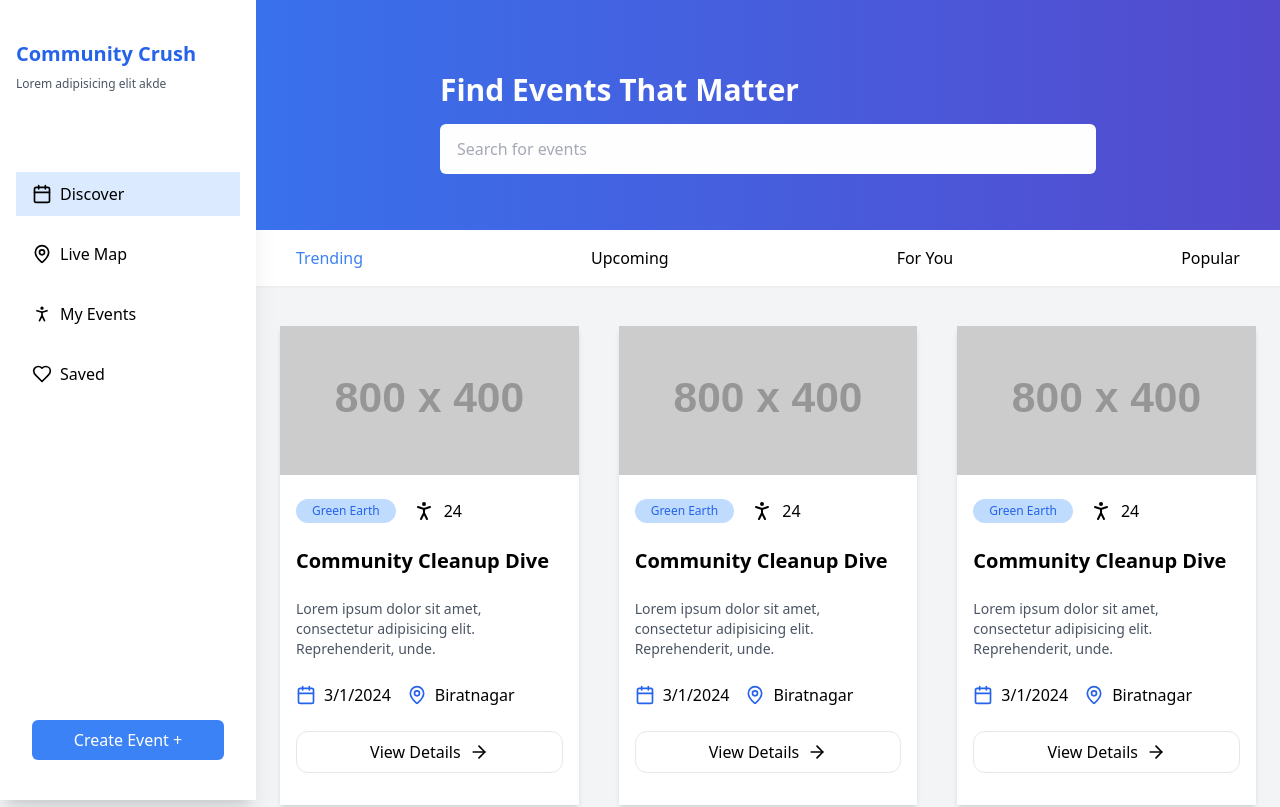
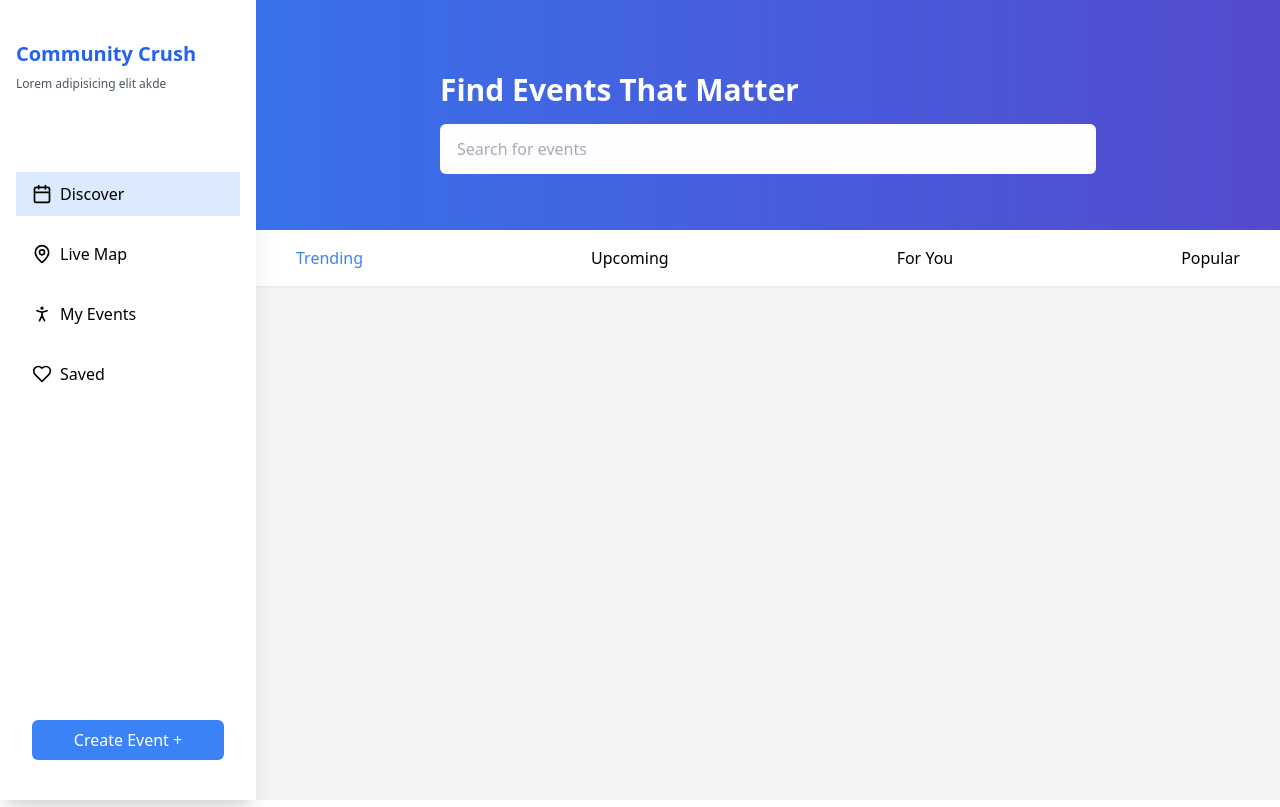
Before and after one commit to Aadithapa456/Community-Crush, a React (Vite) app: page /discover in a window 1280 px wide. Shown: the top 807 px of the page. Built offline with nearby package versions, Linux system fonts and the light colour scheme.

Commit message:
feat: implement localstorage

```diff
--- a/package.json
+++ b/package.json
@@ -21,7 +21,8 @@
     "react-hook-form": "^7.54.2",
     "react-router-dom": "^7.2.0",
     "tailwind-merge": "^3.0.2",
-    "tailwindcss-animate": "^1.0.7"
+    "tailwindcss-animate": "^1.0.7",
+    "uuid": "^11.1.0"
   },
   "devDependencies": {
     "@eslint/js": "^9.19.0",
--- /dev/null
+++ b/src/Helpers/LocalStorage.js
@@ -0,0 +1,11 @@
+
+export const saveEvent = (formData) => {
+    let currentEvents = getEvents();
+    localStorage.setItem('events', JSON.stringify([...currentEvents, formData]));
+}
+
+export const getEvents = () => {
+    if (!localStorage.getItem('events')) return [];
+
+    return JSON.parse(localStorage.getItem('events'));
+}
--- a/src/Pages/Home.jsx
+++ b/src/Pages/Home.jsx
@@ -1,11 +1,17 @@
-import React, {useState} from 'react';
+import React, {useEffect, useState} from 'react';
 import Header from "@/components/Header.jsx";
 import SearchSection from "@/components/SearchSection.jsx";
 import EventCard from "@/components/EventCard.jsx";
+import {getEvents} from "@/Helpers/LocalStorage.js";
 
 const tabItems = ["Trending", "Upcoming", "For You", "Popular"];
 const Home = () => {
     const [selectedTab, setSelectedTab] = useState("Trending");
+    const [eventData, setEventData] = useState([])
+    useEffect(() => {
+        const events = getEvents();
+        setEventData(events);
+    }, []);
     return (
         <>
             {/*<Header/>*/}
@@ -24,10 +30,10 @@ const Home = () => {
                     </ul>
                 </div>
                 <div className="card-container grid grid-cols-3 gap-x-10 gap-y-10 px-6 mt-10">
-                    <EventCard/>
-                    <EventCard/>
-                    <EventCard/>
-                    <EventCard/>
+                    {eventData ? eventData.map((item, index) => (
+
+                        <EventCard data={item} key={item.id}/>
+                    )) : null}
                 </div>
             </div>
         </>
--- a/src/components/EventCard.jsx
+++ b/src/components/EventCard.jsx
@@ -1,7 +1,7 @@
 import React from 'react';
 import {ArrowRightIcon, CalendarIcon, MapPin, PersonStandingIcon} from "lucide-react";
 
-const EventCard = () => {
+const EventCard = ({data}) => {
     return (
         <div className="event-card bg-white rounded-lg shadow-md">
             <div className="card-header">
@@ -18,19 +18,19 @@ const EventCard = () => {
                     </div>
                 </div>
                 <div className="card-title text-xl font-bold">
-                    Community Cleanup Dive
+                    {data.title}
                 </div>
                 <div className="card-description text-gray-600 text-sm">
-                    Lorem ipsum dolor sit amet, consectetur adipisicing elit. Reprehenderit, unde.
+                    {data.description}
                 </div>
                 <div className="card-details flex gap-4">
                     <div className="card-date flex gap-2 items-center">
                         <CalendarIcon size={20} className="text-blue-600"/>
-                        <span>3/1/2024</span>
+                        <span>{new Date(data.date).toLocaleDateString()}</span>
                     </div>
                     <div className="card-location flex gap-2 items-center">
                         <MapPin size={20} className="text-blue-600"/>
-                        <span>Biratnagar</span>
+                        <span>{data.location}</span>
                     </div>
                 </div>
             </div>
--- a/src/components/EventModal.jsx
+++ b/src/components/EventModal.jsx
@@ -2,14 +2,17 @@ import React, {useContext} from 'react';
 import {X} from "lucide-react";
 import {ModalContext} from "@/Context/ModalContext.jsx";
 import {useForm} from "react-hook-form";
-
+import {saveEvent} from "@/Helpers/LocalStorage.js";
+import {v4} from "uuid";
 
 const EventModal = () => {
     const {closeModal} = useContext(ModalContext);
     const {register, handleSubmit} = useForm();
-    const onSubmit = (e) => {
-        console.log(e)
+    const onSubmit = (data) => {
+        const eventWithId = {id: v4(), ...data}
+        saveEvent(eventWithId)
     }
+
     return (
         <div className="fixed inset-0 flex justify-center items-center bg-black bg-opacity-30 backdrop-blur">
             <div className="modal-container bg-white rounded-[8px] overflow-hidden">
@@ -22,7 +25,7 @@ const EventModal = () => {
                         <label htmlFor="title">Event title</label>
                         <input type="text" placeholder="Describe the event" id="title" name="title"
                                className="p-2 outline-0 border border-gray-300 rounded-[6px]"
-                               {...register('title')}
+                               {...register('title', {required: true})}
                         />
                     </div>
                     <div className="form-group flex flex-col gap-1">
--- a/src/components/MapForm.jsx
+++ b/src/components/MapForm.jsx
@@ -3,10 +3,8 @@ import {useForm} from "react-hook-form";
 
 function MapForm({onFormSubmit}) {
     const {register, handleSubmit} = useForm();
-    const onSubmit = (e) => {
-        // e.preventDefault();
-        // console.log("handleSubmit", e);
-        onFormSubmit(e)
+    const onSubmit = (data) => {
+        onFormSubmit(data)
     }
     return (
         <form onSubmit={handleSubmit(onSubmit)}
```
Also changed, not shown: 1 other file (tests, documents, lock files or other folders).
